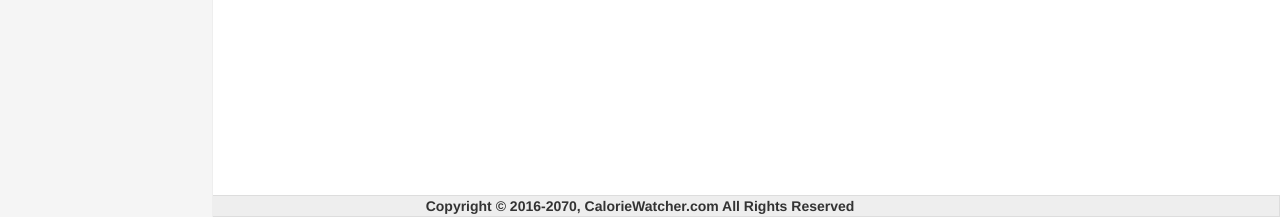
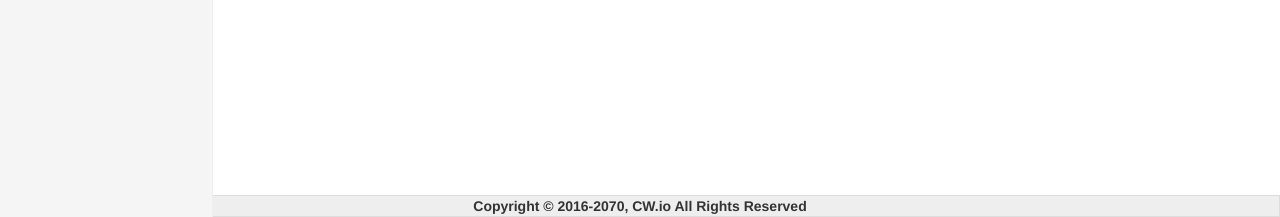
Before and after one commit to isik5/Fall2016Swe573, a Django app: page /accounts/login/?next=/diary/ in a window 1280 px wide. Shown: the part 583-800 px from the top of the page. Run offline with Django 3.2, Linux system fonts and the light colour scheme; some libraries are stand-ins or nearby versions.

Commit message:
html update

```diff
--- a/tracker/templates/base.html
+++ b/tracker/templates/base.html
@@ -48,7 +48,7 @@
             </div>
         </div>
     <div class="terms">
-  <center><b>Copyright © 2016-2070, CalorieWatcher.com All Rights Reserved</b></center>
+  <center><b>Copyright © 2016-2070, CW.io All Rights Reserved</b></center>
 </div>
 {% block extra_js %}{% endblock %}
 </body>
```
